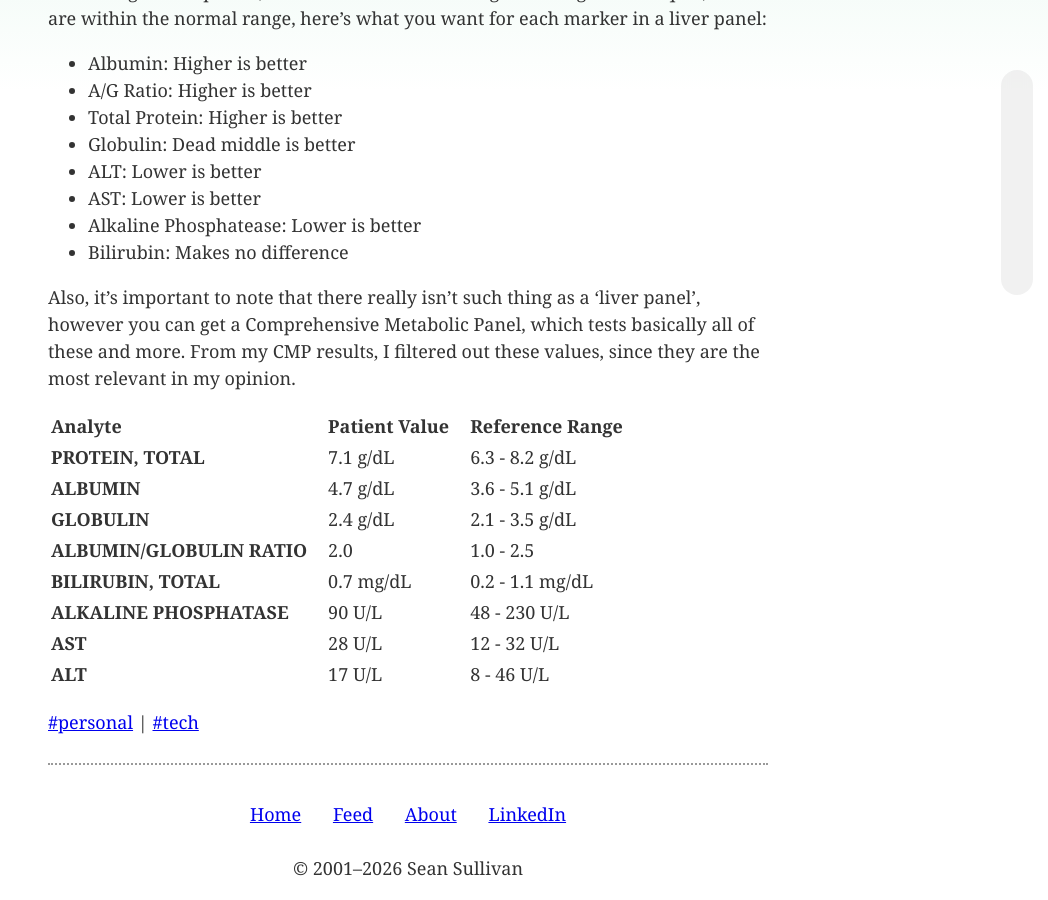
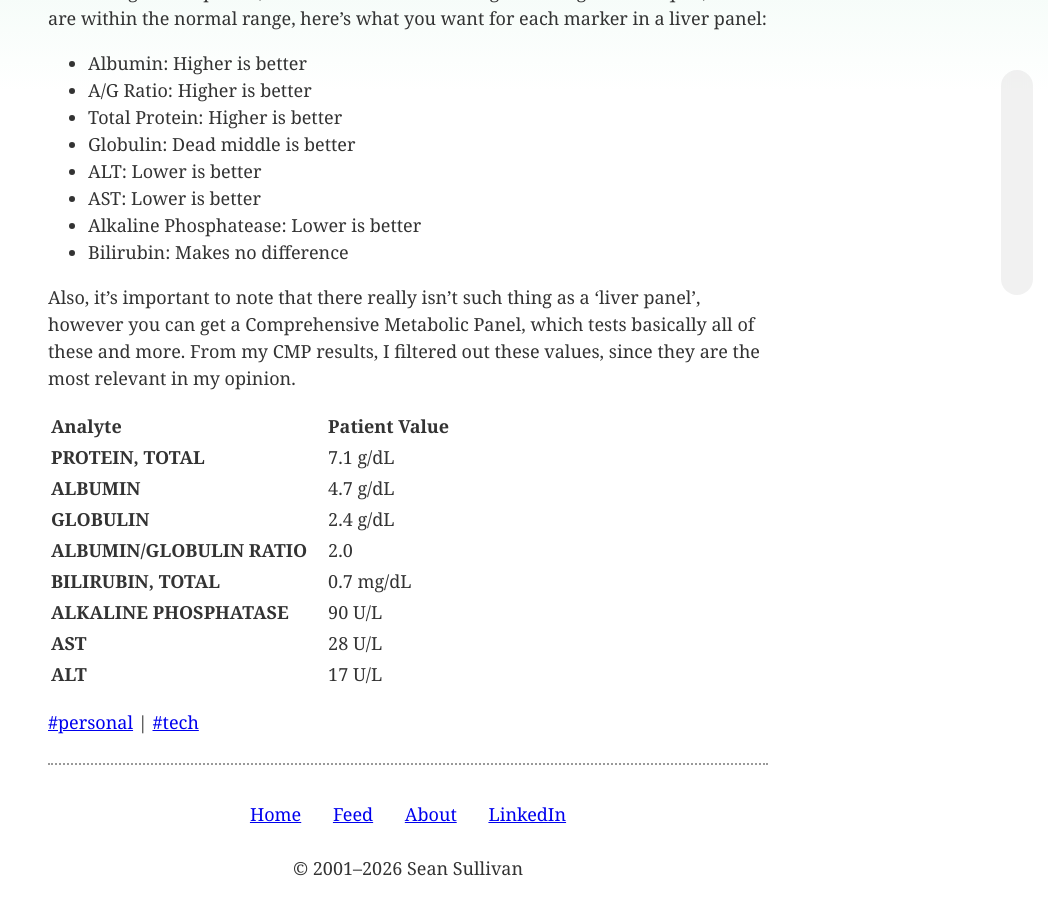
Before and after one commit to 0sps/sull1van.com, a Jekyll site: the page built from _posts/2026-05-19-Best-liver-of-all-time.md, in a window 1280 px wide and 900 px high, scrolled down 716 px. Shown: the whole window, without its empty margins (232-1280 px from the left). Built offline with Jekyll 4.4.1, drawn with Linux system fonts in a browser that asks for light colours.

Commit message:
new file

```diff
--- a/_posts/2026-05-19-Best-liver-of-all-time.md
+++ b/_posts/2026-05-19-Best-liver-of-all-time.md
@@ -33,13 +33,13 @@ After some Googling, I came across these 'trend' inclinations for what makes som
 
 Also, it's important to note that there really isn't such thing as a 'liver panel', however you can get a Comprehensive Metabolic Panel, which tests basically all of these and more. From my CMP results, I filtered out these values, since they are the most relevant in my opinion.
 
-| Analyte | Patient Value | Reference Range |
-| --- | --- | --- |
-| **PROTEIN, TOTAL** | 7.1 g/dL | 6.3 - 8.2 g/dL |
-| **ALBUMIN** | 4.7 g/dL | 3.6 - 5.1 g/dL |
-| **GLOBULIN** | 2.4 g/dL | 2.1 - 3.5 g/dL |
-| **ALBUMIN/GLOBULIN RATIO** | 2.0 | 1.0 - 2.5 |
-| **BILIRUBIN, TOTAL** | 0.7 mg/dL | 0.2 - 1.1 mg/dL |
-| **ALKALINE PHOSPHATASE** | 90 U/L | 48 - 230 U/L |
-| **AST** | 28 U/L | 12 - 32 U/L |
-| **ALT** | 17 U/L | 8 - 46 U/L |
+| Analyte | Patient Value |
+| --- | --- |
+| **PROTEIN, TOTAL** | 7.1 g/dL |
+| **ALBUMIN** | 4.7 g/dL |
+| **GLOBULIN** | 2.4 g/dL |
+| **ALBUMIN/GLOBULIN RATIO** | 2.0 |
+| **BILIRUBIN, TOTAL** | 0.7 mg/dL |
+| **ALKALINE PHOSPHATASE** | 90 U/L |
+| **AST** | 28 U/L |
+| **ALT** | 17 U/L |
```
